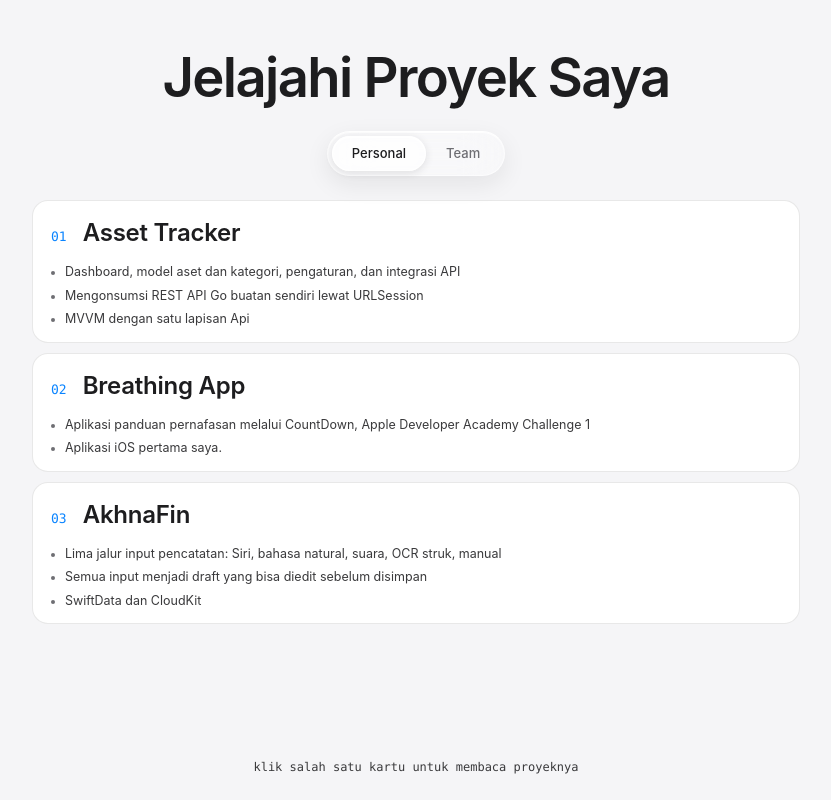
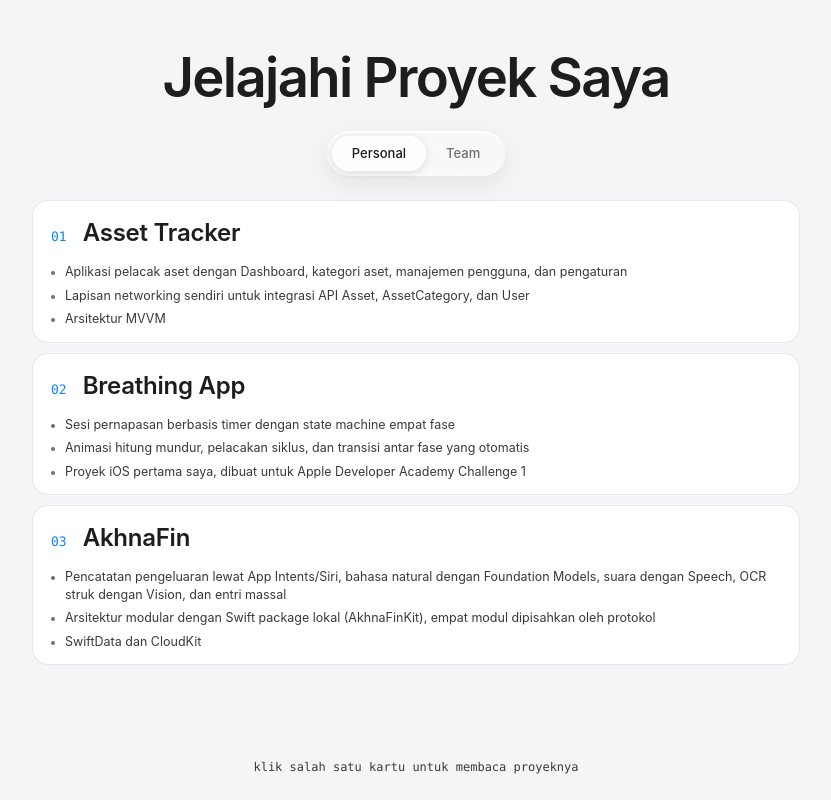
Before and after one commit to akhnafal-aban/akhnafal-aban.github.io, a React (Vite) app: page / in a window 1280 px wide. Shown: the part 800-1600 px from the top of the page, without its empty margins (224-1055 px from the left). Built offline with nearby package versions, Linux system fonts and the light colour scheme.

Commit message:
content: perbarui poin ringkasan project (peran, arsitektur, kontribusi nyata)

```diff
--- a/src/data/projects.ts
+++ b/src/data/projects.ts
@@ -15,9 +15,9 @@ export const projects: Project[] = [
     kind: 'personal',
     view: 'asset-tracker',
     points: [
-      'Dashboard, model aset dan kategori, pengaturan, dan integrasi API',
-      'Mengonsumsi REST API Go buatan sendiri lewat URLSession',
-      'MVVM dengan satu lapisan Api',
+      'Aplikasi pelacak aset dengan Dashboard, kategori aset, manajemen pengguna, dan pengaturan',
+      'Lapisan networking sendiri untuk integrasi API Asset, AssetCategory, dan User',
+      'Arsitektur MVVM',
     ],
   },
   {
@@ -26,8 +26,9 @@ export const projects: Project[] = [
     kind: 'personal',
     view: 'breathing-app',
     points: [
-      'Aplikasi panduan pernafasan melalui CountDown, Apple Developer Academy Challenge 1',
-      'Aplikasi iOS pertama saya.'
+      'Sesi pernapasan berbasis timer dengan state machine empat fase',
+      'Animasi hitung mundur, pelacakan siklus, dan transisi antar fase yang otomatis',
+      'Proyek iOS pertama saya, dibuat untuk Apple Developer Academy Challenge 1',
     ],
   },
   {
@@ -35,8 +36,8 @@ export const projects: Project[] = [
     title: 'AkhnaFin',
     kind: 'personal',
     points: [
-      'Lima jalur input pencatatan: Siri, bahasa natural, suara, OCR struk, manual',
-      'Semua input menjadi draft yang bisa diedit sebelum disimpan',
+      'Pencatatan pengeluaran lewat App Intents/Siri, bahasa natural dengan Foundation Models, suara dengan Speech, OCR struk dengan Vision, dan entri massal',
+      'Arsitektur modular dengan Swift package lokal (AkhnaFinKit), empat modul dipisahkan oleh protokol',
       'SwiftData dan CloudKit',
     ],
     view: 'akhnafin',
@@ -46,9 +47,8 @@ export const projects: Project[] = [
     title: 'GayaGerakSeru',
     kind: 'team',
     points: [
-      'Simulasi fisika gesekan dengan RealityKit untuk edukasi',
-      'Objek meluncur di bidang miring dengan tingkat kekasaran yang bisa diatur',
-      'Apple Developer Academy Challenge 2',
+      'Simulasi gesekan interaktif memakai physics materials dari RealityKit',
+      'Bidang miring dan permukaan dengan kekasaran yang bisa diatur',
     ],
   },
   {
@@ -56,8 +56,8 @@ export const projects: Project[] = [
     title: 'Arrive',
     kind: 'team',
     points: [
-      'Apple Developer Academy Challenge 5',
-      'Kolaborasi tim',
+      'Membangun komponen inti wayfinding AR: ARTrackingService, route renderer beranimasi, konfigurasi penanda stasiun, dan registry tujuan',
+      'Navigasi indoor di Stasiun Sudirman',
     ],
   },
   {
@@ -65,9 +65,8 @@ export const projects: Project[] = [
     title: 'BiteBeat',
     kind: 'team',
     points: [
-      'Menganalisis musik dan merekomendasikan pasangan makanan menggunakan Apple Intelligence',
-      'Foundation Models untuk memetakan kualitas musik ke saran menu',
-      'Apple Developer Academy Challenge 2',
+      'Pencarian makanan berbasis lokasi dengan model SwiftData, Core Location, dan nearby search dari MapKit',
+      'State pemilihan makanan dipusatkan, memisahkan pengelolaan state dari komponen UI',
     ],
   },
 ]
```
